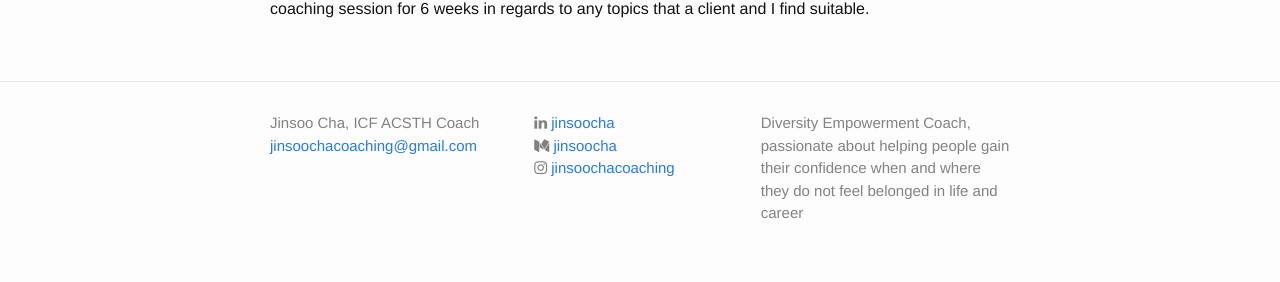
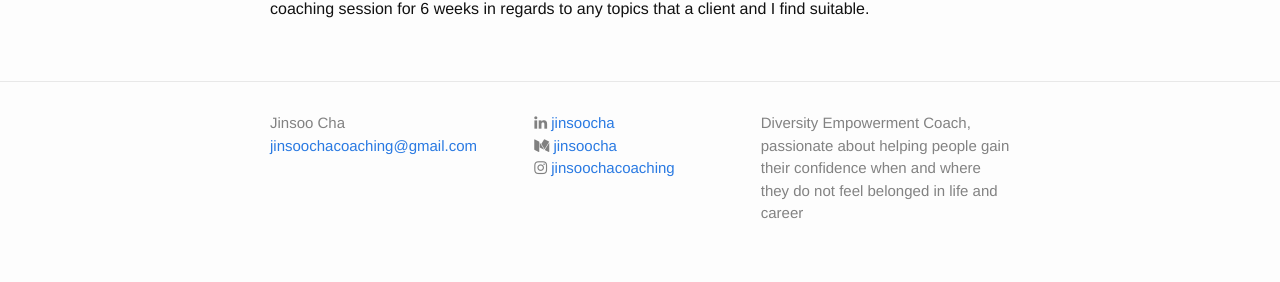
Before and after one commit to jinsoocha/jinsoocha.github.io, a Jekyll site: the page built from index.html, in a window 1280 px wide. Shown: the part 1073-1355 px from the top of the page. Built offline with Jekyll 4.4.1, drawn with Linux system fonts in a browser that asks for light colours; nearby versions of some CDN libraries.

Commit message:
Update _config.yml

```diff
--- a/_config.yml
+++ b/_config.yml
@@ -7,7 +7,7 @@
 
 # Site settings
 title: Jinsoo Cha Coaching
-name: Jinsoo Cha, ICF ACSTH Coach
+name: Jinsoo Cha
 email: jinsoochacoaching@gmail.com
 description: > # this means to ignore newlines until "baseurl:"
   Diversity Empowerment Coach, passionate about helping people gain their confidence when and where they do not feel belonged in life and career
```
